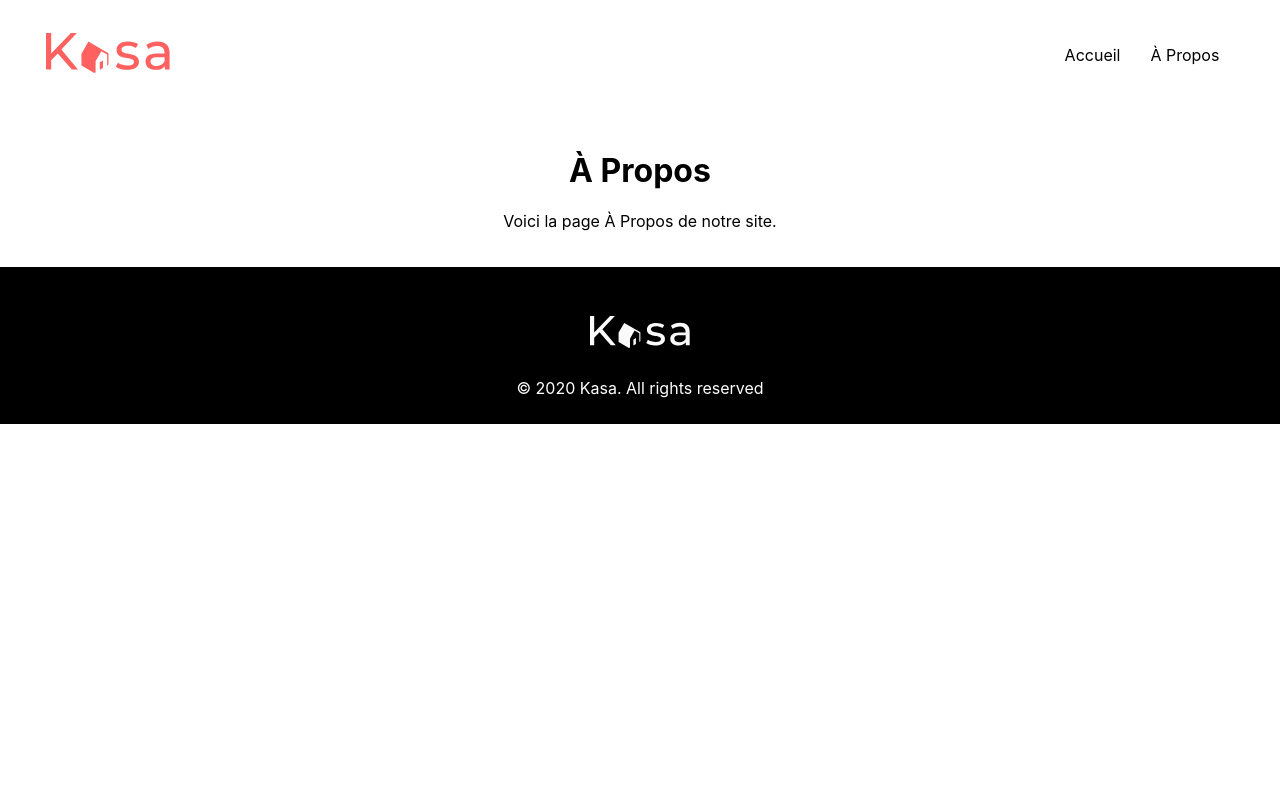
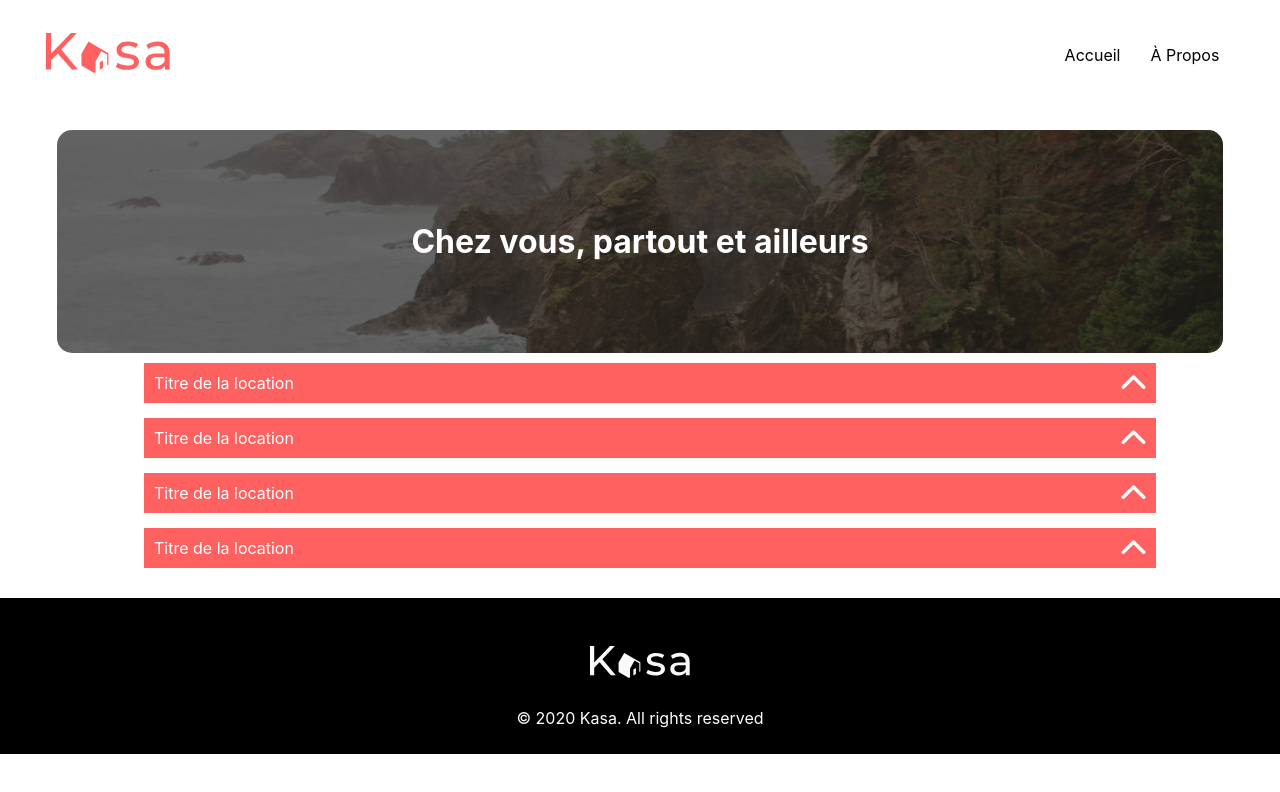
Before and after one commit to PPlonq/AntoineBala_8_16052024c, a React (Create React App) app in the folder kasa/: page /about in a window 1280 px wide. Shown: the top 792 px of the page. Built offline with nearby package versions, Linux system fonts and the light colour scheme.

Commit message:
home-about-error-pages-done

```diff
--- a/kasa/src/App.css
+++ b/kasa/src/App.css
@@ -1,38 +1,4 @@
-/* .App {
-    text-align: center;
+:root {
+    --redColor: #ff6060;
+    --greyBackground: #f6f6f6;
 }
-
-.App-logo {
-    height: 40vmin;
-    pointer-events: none;
-}
-
-@media (prefers-reduced-motion: no-preference) {
-    .App-logo {
-        animation: App-logo-spin infinite 20s linear;
-    }
-}
-
-.App-header {
-    background-color: #282c34;
-    min-height: 100vh;
-    display: flex;
-    flex-direction: column;
-    align-items: center;
-    justify-content: center;
-    font-size: calc(10px + 2vmin);
-    color: white;
-}
-
-.App-link {
-    color: #61dafb;
-}
-
-@keyframes App-logo-spin {
-    from {
-        transform: rotate(0deg);
-    }
-    to {
-        transform: rotate(360deg);
-    }
-} */
--- a/kasa/src/App.js
+++ b/kasa/src/App.js
@@ -4,6 +4,8 @@ import Header from "./components/header/Header";
 import Footer from "./components/footer/Footer";
 import Home from "./views/home/Home";
 import About from "./views/about/About";
+import Error from "./views/error/error.js";
+import Dropdown from "./components/dropdown/Dropdown.js";
 import "./App.css";
 
 const App = () => {
@@ -13,6 +15,7 @@ const App = () => {
             <Routes>
                 <Route path="/" element={<Home />} />
                 <Route path="/about" element={<About />} />
+                <Route path="*" element={<Error />} />
             </Routes>
             <Footer />
         </Router>
--- /dev/null
+++ b/kasa/src/components/dropdown/Dropdown.css
@@ -0,0 +1,32 @@
+.dropdown {
+    color: white;
+    border-radius: 8px;
+    display: flex;
+    align-items: flex-start;
+    width: 80%;
+    cursor: pointer;
+    flex-direction: column;
+}
+
+.dropdown-header {
+    background: var(--redColor);
+    display: flex;
+    justify-content: space-between;
+    padding: 10px;
+    width: 100%;
+}
+
+.arrow {
+    transition: transform 0.3s;
+}
+
+.arrow.down {
+    transform: rotate(180deg);
+}
+
+.dropdown-content {
+    padding: 10px;
+    background-color: var(--greyBackground);
+    color: black;
+    width: 100%;
+}
--- /dev/null
+++ b/kasa/src/components/dropdown/Dropdown.js
@@ -0,0 +1,25 @@
+import React, { useState } from "react";
+import "./Dropdown.css";
+import arrow from "../../assets/arrow/Arrow.svg";
+
+const Dropdown = ({ title, content }) => {
+    const [isOpen, setIsOpen] = useState(false);
+
+    const toggleDropdown = () => {
+        setIsOpen(!isOpen);
+    };
+
+    return (
+        <div className="dropdown">
+            <div className={`dropdown-header`} onClick={toggleDropdown}>
+                <span>{title}</span>
+                <span className={`arrow ${isOpen ? "down" : "left"}`}>
+                    <img src={arrow} alt="Arrow" />
+                </span>
+            </div>
+            {isOpen && <div className="dropdown-content">{content}</div>}
+        </div>
+    );
+};
+
+export default Dropdown;
--- a/kasa/src/views/about/About.css
+++ b/kasa/src/views/about/About.css
@@ -1,4 +1,12 @@
 .about {
-    text-align: center;
+    /* text-align: center; */
     padding: 20px;
 }
+
+.dropdown-container {
+    display: flex;
+    flex-direction: column;
+    gap: 15px;
+    align-items: center;
+    padding: 10px 0 10px 0;
+}
--- a/kasa/src/views/about/About.js
+++ b/kasa/src/views/about/About.js
@@ -1,11 +1,23 @@
 import React from "react";
+import Banner from "../../components/banner/Banner";
+import Dropdown from "../../components/dropdown/Dropdown";
 import "./About.css";
 
 const About = () => {
+    const dropdowns = [
+        { id: 1, title: "Titre de la location", content: "Contenu de la location" },
+        { id: 2, title: "Titre de la location", content: "Contenu de la location" },
+        { id: 3, title: "Titre de la location", content: "Contenu de la location" },
+        { id: 4, title: "Titre de la location", content: "Contenu de la location" },
+    ];
     return (
         <div className="about">
-            <h1>À Propos</h1>
-            <p>Voici la page À Propos de notre site.</p>
+            <Banner />
+            <div className="dropdown-container">
+                {dropdowns.map((element) => (
+                    <Dropdown key={element.id} title={element.title} content={element.content} />
+                ))}
+            </div>
         </div>
     );
 };
--- /dev/null
+++ b/kasa/src/views/error/error.css
@@ -0,0 +1,32 @@
+.errorPage {
+    display: flex;
+    flex-direction: column;
+    align-items: center;
+    height: 73.3vh;
+}
+
+.errorPage h1 {
+    font-size: 100px;
+    color: var(--redColor);
+    font-size: 288px;
+    font-weight: 700;
+    line-height: 410.69px;
+    text-align: center;
+    margin: 0;
+}
+
+.errorPage p {
+    color: var(--redColor);
+    font-size: 36px;
+    font-weight: 500;
+    line-height: 51.34px;
+    text-align: left;
+}
+
+.errorPage a {
+    font-weight: 500;
+    font-size: 18px;
+    text-decoration: underline;
+    color: black;
+    cursor: pointer;
+}
--- /dev/null
+++ b/kasa/src/views/error/error.js
@@ -0,0 +1,14 @@
+import React from "react";
+import "./error.css";
+
+const Error = () => {
+    return (
+        <div className="errorPage">
+            <h1>404</h1>
+            <p>Oups! La page que vous demandez n'existe pas.</p>
+            <a href="/">Retourner sur la page d’accueil</a>
+        </div>
+    );
+};
+
+export default Error;
--- a/kasa/src/views/home/Home.css
+++ b/kasa/src/views/home/Home.css
@@ -3,7 +3,7 @@
 }
 
 .card-container {
-    background-color: #f6f6f6;
+    background-color: var(--greyBackground);
     display: grid;
     grid-template-columns: repeat(3, 1fr);
     gap: 20px;
--- a/kasa/src/views/home/Home.js
+++ b/kasa/src/views/home/Home.js
@@ -16,7 +16,7 @@ const Home = () => {
     return (
         <div className="home">
             <Banner />
-            <div className="card-container">
+            <div className="dropdown">
                 {cards.map((card) => (
                     <Card key={card.id} title={card.title} />
                 ))}
```
Also changed, not shown: kasa/src/assets/arrow/Arrow.svg (added).
